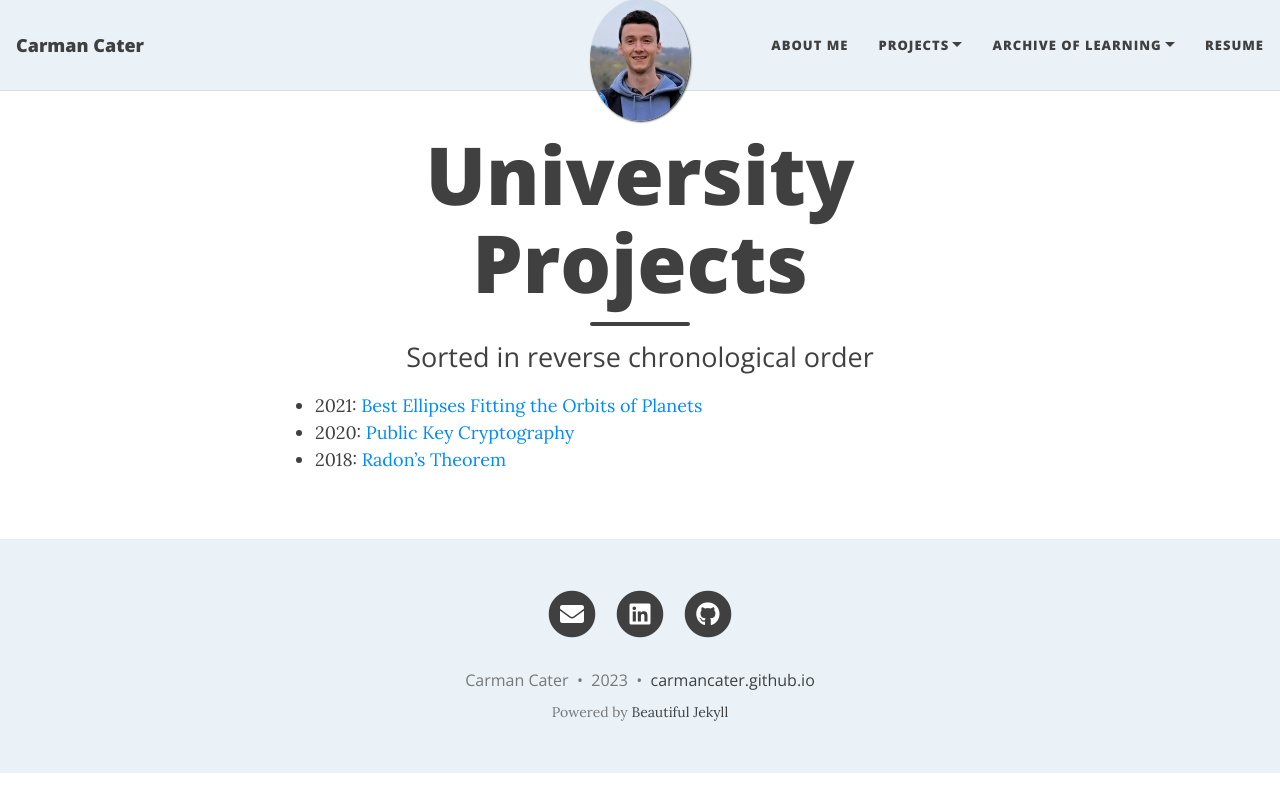
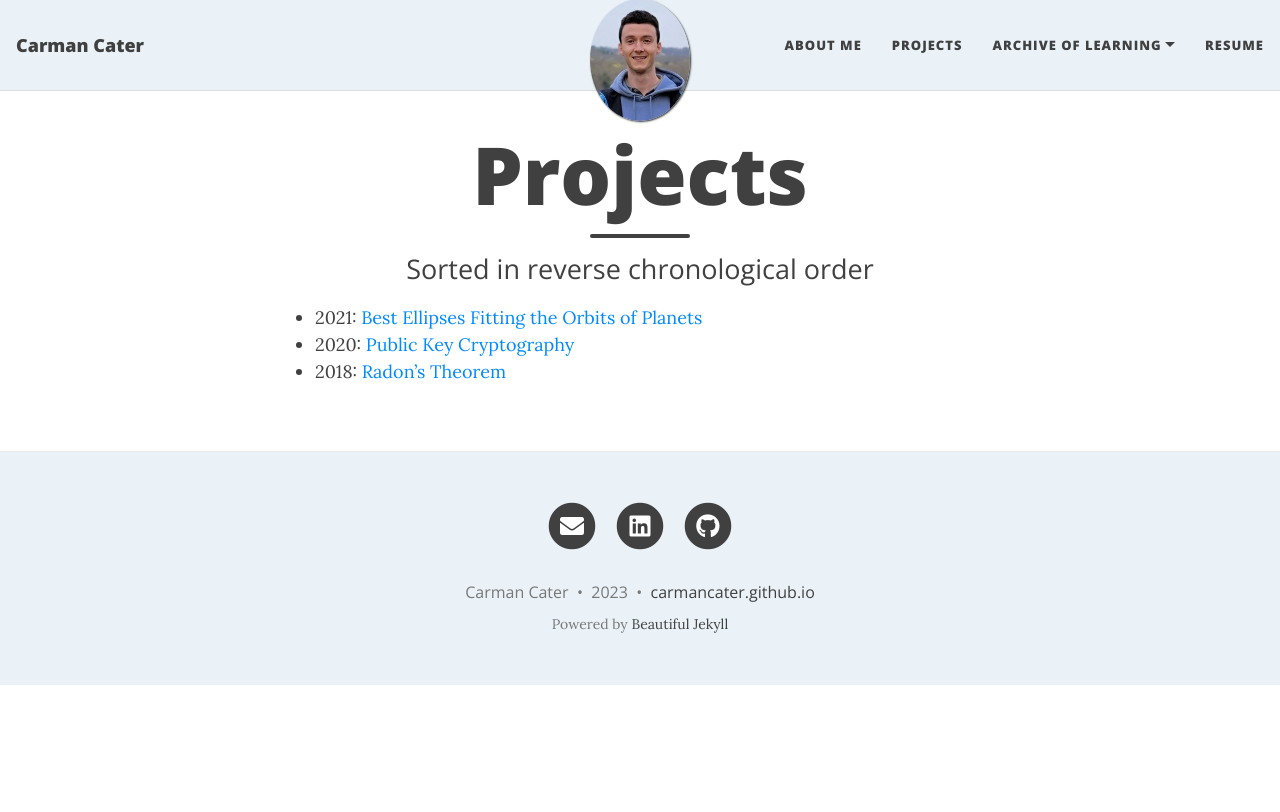
Before and after one commit to carmancater/carmancater.github.io, a Jekyll site: the page built from Projects.md, in a window 1280 px wide. Shown: the top 812 px of the page. Built offline with Jekyll 4.4.1, drawn with Linux system fonts in a browser that asks for light colours; nearby versions of some CDN libraries; some of the changed lines change nothing that is shown.

Commit message:
combine project tabs

```diff
--- a/ProjectsUniversity.md
+++ b/Projects.md
@@ -1,6 +1,6 @@
 ---
 layout: page
-title: University Projects
+title: Projects
 subtitle: Sorted in reverse chronological order
 ---
 
--- a/_config.yml
+++ b/_config.yml
@@ -21,9 +21,7 @@ author: Carman Cater
 
 navbar-links:
   About Me: "aboutme"
-  Projects:
-   - Personal:
-   - University: "ProjectsUniversity"
+  Projects: "Projects"
   Archive of Learning:
    - Statistical Learning: "ISLP"
   Resume: "resume"
```
Also changed, not shown: 1 other file.
